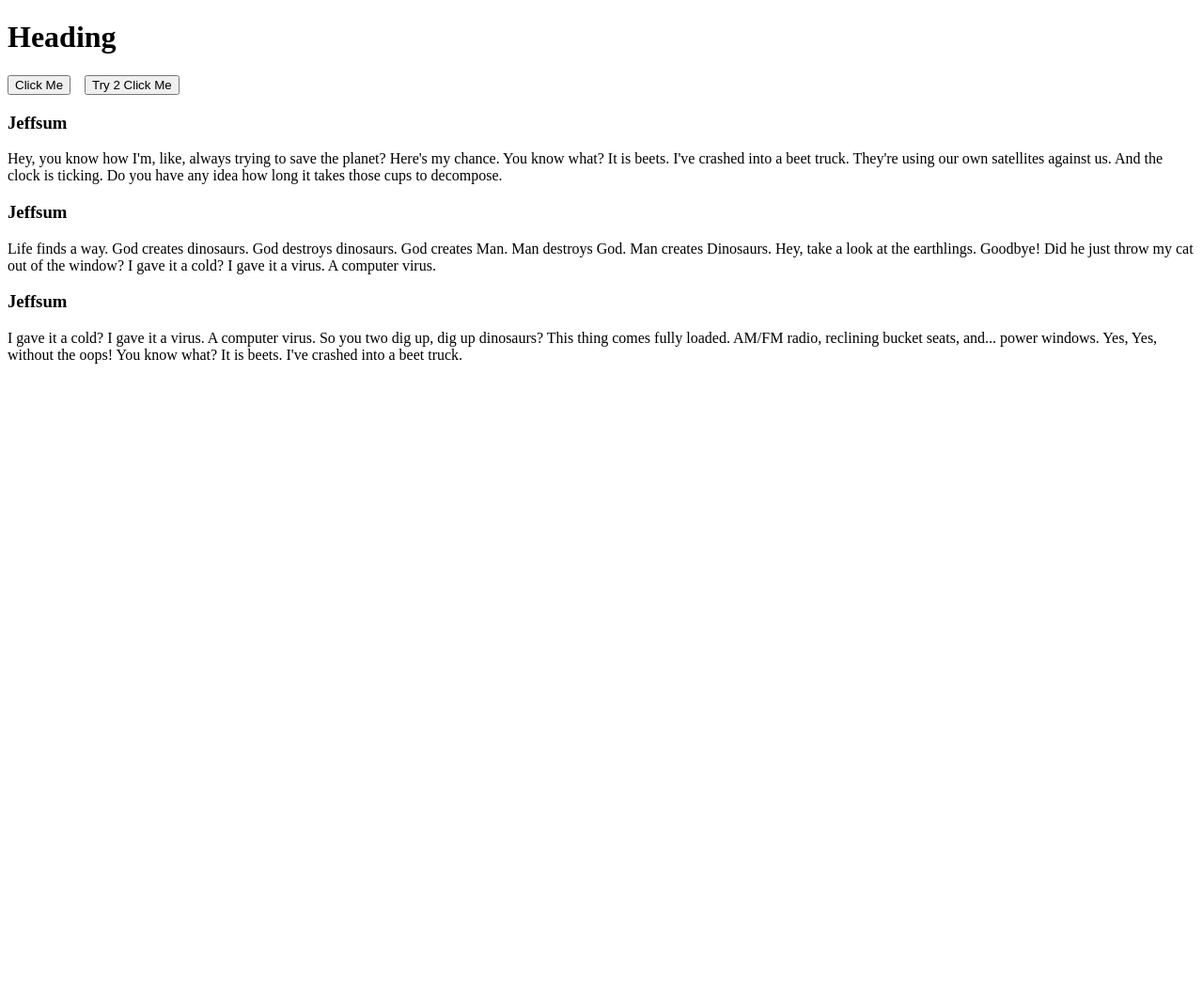
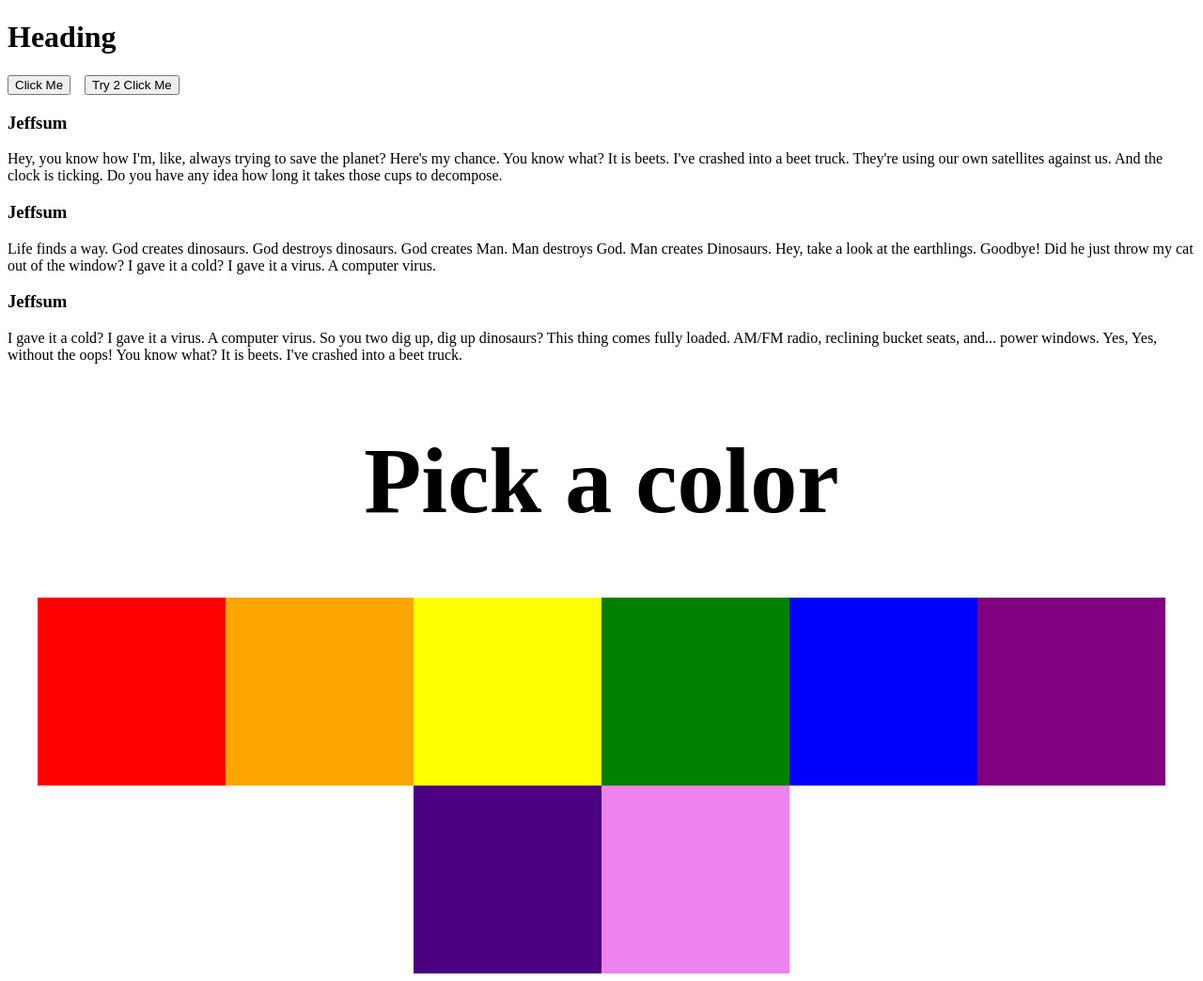
Before and after one commit to ShotRep/events, a plain HTML site: page index.html in a window 1280 px wide. Shown: the whole page at 94% size. Before the commit the page ends 800 px from the top, so only its background shows below. Drawn offline with Linux system fonts and the light colour scheme.

Commit message:
completed the events multiple elements section

```diff
--- a/index.html
+++ b/index.html
@@ -24,37 +24,9 @@ Life finds a way. God creates dinosaurs. God destroys dinosaurs. God creates Man
 <p>
 I gave it a cold? I gave it a virus. A computer virus. So you two dig up, dig up dinosaurs? This thing comes fully loaded. AM/FM radio, reclining bucket seats, and... power windows. Yes, Yes, without the oops! You know what? It is beets. I've crashed into a beet truck.
 </p>
-<!-- <h3>Jeffsum</h3>
-<p>
-Do you have any idea how long it takes those cups to decompose. Did he just throw my cat out of the window? You really think you can fly that thing? Yeah, but your scientists were so preoccupied with whether or not they could, they didn't stop to think if they should.
-</p>
-<h3>Jeffsum</h3>
-<p>
-You know what? It is beets. I've crashed into a beet truck. Jaguar shark! So tell me - does it really exist? We gotta burn the rain forest, dump toxic waste, pollute the air, and rip up the OZONE! 'Cause maybe if we screw up this planet enough, they won't want it anymore!
-</p>
-<h3>Jeffsum</h3>
-<p>
-What do they got in there? King Kong? Eventually, you do plan to have dinosaurs on your dinosaur tour, right? Must go faster. Forget the fat lady! You're obsessed with the fat lady! Drive us out of here! Yeah, but John, if The Pirates of the Caribbean breaks down, the pirates don’t eat the tourists.
-</p>
-<h3>Jeffsum</h3>
-<p>
-What do they got in there? King Kong? Yes, Yes, without the oops! Is this my espresso machine? Wh-what is-h-how did you get my espresso machine? You're a very talented young man, with your own clever thoughts and ideas. Do you need a manager? Did he just throw my cat out of the window?
-</p>
-<h3>Jeffsum</h3>
-<p>
-Forget the fat lady! You're obsessed with the fat lady! Drive us out of here! Is this my espresso machine? Wh-what is-h-how did you get my espresso machine? God help us, we're in the hands of engineers. They're using our own satellites against us. And the clock is ticking.
-</p>
-<h3>Jeffsum</h3>
-<p>
-Hey, you know how I'm, like, always trying to save the planet? Here's my chance. You're a very talented young man, with your own clever thoughts and ideas. Do you need a manager? We gotta burn the rain forest, dump toxic waste, pollute the air, and rip up the OZONE! 'Cause maybe if we screw up this planet enough, they won't want it anymore!
-</p>
-<h3>Jeffsum</h3>
-<p>
-Checkmate... Just my luck, no ice. You really think you can fly that thing? Remind me to thank John for a lovely weekend. Yeah, but your scientists were so preoccupied with whether or not they could, they didn't stop to think if they should. I was part of something special.
-</p> -->
 
-
-
+<h1 class="pac">Pick a color</h1>
+<section id="boxes"></section>
 
   <script src="script.js"></script>
 </body>
--- a/script.js
+++ b/script.js
@@ -1,7 +1,6 @@
 // addEventListener
 //Swiss Army Knife!
 // 1 method that can attach any type of event listener!
-
 
 ///////////Practice selecting and adding a listener to 1 element.\\\\\\\\\\\\\\\\\\\\\\
 
@@ -11,34 +10,109 @@
 
 const button1 = document.querySelector(".btn1") //<=select our element
 
-button1.addEventListener("click", () => {             //<= addEventListener
-  alert("I am a mother lover!")                      //<= add our anonymous function
+button1.addEventListener("click", () => {
+  //<= addEventListener
+  alert("I am a mother lover!") //<= add our anonymous function
 })
 
-button1.addEventListener("mouseover", () => {         //<= we can add multiple
-  button.innerText="Its about to get hot!"
+button1.addEventListener("mouseover", () => {
+  //<= we can add multiple
+  button.innerText = "Its about to get hot!"
 })
 
-button1.addEventListener('mouseout', () => {           //<= we can add multiple
+button1.addEventListener("mouseout", () => {
+  //<= we can add multiple
   button.innerText = "Click Me"
 })
-
-window.addEventListener('scroll', () => {   //<= window was already available so we dont need to select it.
-  alert('PLZ STOP SCROLLING!')
-})
+//turning this off for now, its annoying af.
+// window.addEventListener('scroll', () => {   //<= window was already available so we dont need to select it.
+//   alert('PLZ STOP SCROLLING!')
+// })
 ////////moving button\\\\\\\\\\
-const button2 = document.querySelector('.btn2')
+const button2 = document.querySelector(".btn2")
 ///////lets make the button move within are viewing area.
-button2.addEventListener('mouseover', () => {
+button2.addEventListener("mouseover", () => {
   const height = Math.floor(Math.random() * window.innerHeight)
   const width = Math.floor(Math.random() * window.innerWidth)
-  button2.style.left = `${width}px`;
-  button2.style.top = `${height}px`;
+  button2.style.left = `${width}px`
+  button2.style.top = `${height}px`
 })
 /////if we catch and click the button
-button2.addEventListener('click', () => {
+button2.addEventListener("click", () => {
   button2.innerText = "You got me!"
-  document.body.style.backgroundColor = 'green'
+  document.body.style.backgroundColor = "green"
 })
 
-///////////Practice selecting and adding a listener to more than 1 element.\\\\\\\\\\\\
+///////////Practice - Events on Multiple Elements.\\\\\\\\\\\\
+
+const colors = [
+  "red",
+  "orange",
+  "yellow",
+  "green",
+  "blue",
+  "purple",
+  "indigo",
+  "violet",
+]
+/////////////////1st way\\\\\\\\vanilla\\\\\\\\\\\\
+// const container = document.querySelector("#boxes")
+// for (let color of colors) {
+//   const box = document.createElement("div")
+//   box.style.backgroundColor = color
+//   box.classList.add("box")
+//   container.appendChild(box)
+
+//   box.addEventListener("click", () => {
+//     alert(box.style.backgroundColor)
+//   })
+// }
+///////////////2nd way\\\\\\\callback func\\\\\\\\\\\\\
+// const printColor = function (box) {
+//   alert(box.style.backgroundColor)
+// }
+
+// const container = document.querySelector("#boxes")
+// for (let color of colors) {
+//   const box = document.createElement("div")
+//   box.style.backgroundColor = color
+//   box.classList.add("box")
+//   container.appendChild(box)
+
+//   box.addEventListener("click", () => {
+//     printColor(box)
+//   })
+// }
+
+/////////////////////3rd\\\using this (box)\\\\\\\\\\\\\\\\\\
+// //our event handler
+// const printColor = function (box) {
+//   alert(this.style.backgroundColor)
+// }
+
+// const container = document.querySelector("#boxes")
+
+// for (let color of colors) {
+//   const box = document.createElement("div")
+//   box.style.backgroundColor = color
+//   box.classList.add("box")
+//   container.appendChild(box)
+
+//   box.addEventListener("click", printColor)
+// }
+
+/////////////3rd\\\using this (box)\\\change font color\\\\\\\\\\\\\\\
+const changeColor = function (box) {
+  const pac = document.querySelector(".pac")
+  pac.style.color = this.style.backgroundColor
+}
+
+const container = document.querySelector("#boxes")
+
+for (let color of colors) {
+  const box = document.createElement("div")
+  box.style.backgroundColor = color
+  box.classList.add("box")
+  container.appendChild(box)
+  box.addEventListener("click", changeColor)
+}
--- a/style.css
+++ b/style.css
@@ -3,3 +3,20 @@
   top: 80px;
   left:90px;
 }
+
+#boxes{
+  display: flex;
+  justify-content: center;
+  align-items: center;
+  flex-wrap: wrap;
+}
+
+.box{
+  width: 200px;
+  height: 200px;
+  }
+
+  .pac{
+    text-align: center;
+    font-size: 100px;
+  }
```
